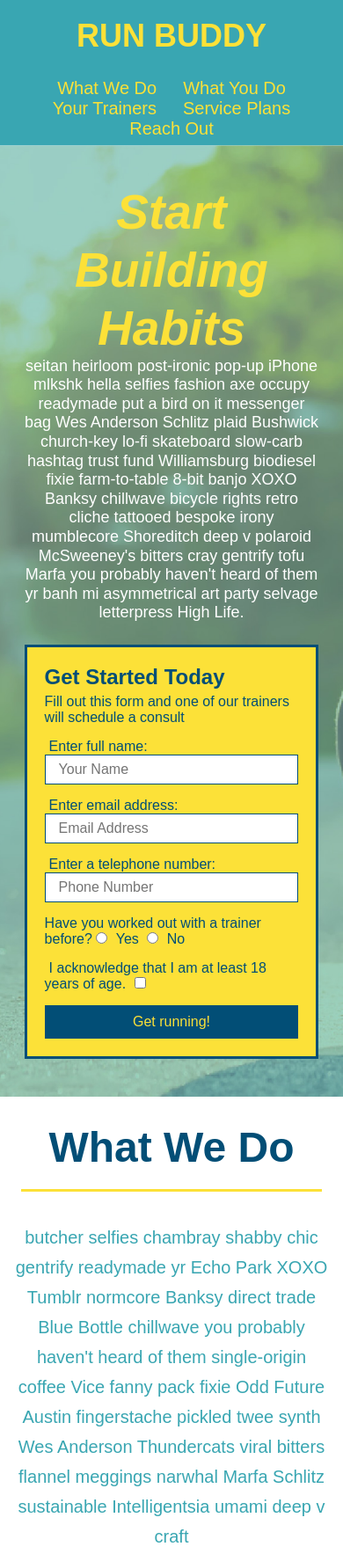
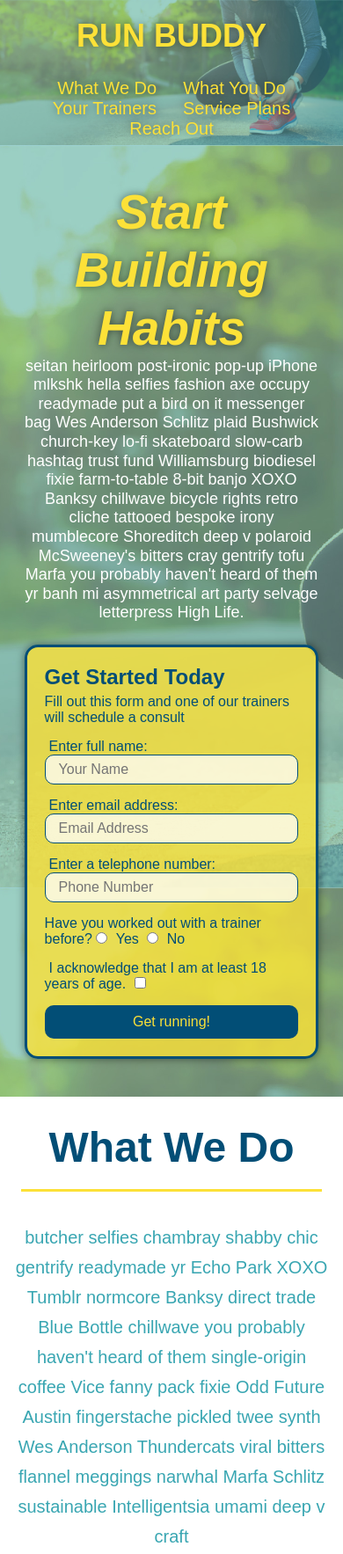
Before and after one commit to adamkeyser45/run-buddy, a plain HTML site: page index.html in a window 390 px wide. Shown: the top 1767 px of the page at 88% size. Drawn offline with Linux system fonts and the light colour scheme.

Commit message:
added advanced css

```diff
--- a/assets/css/style.css
+++ b/assets/css/style.css
@@ -16,6 +16,13 @@ header {
     display: flex;
     justify-content: space-between;
     flex-wrap: wrap;
+    position: -webkit-sticky;
+    position: sticky;
+    top: 0;
+    background-image: url("../images/hero-bg.jpg");
+    background-size: cover;
+    background-position: 80%;
+    background-attachment: fixed;
 }
 
 header h1 {
@@ -23,6 +30,7 @@ header h1 {
     font-size: 36px;
     color: #fce138;
     margin: 0;
+    text-shadow: 0 0 10px rgba(0, 0, 0, 0.5);
     }
 
 header a {
@@ -46,6 +54,14 @@ header nav ul li a {
     padding: 10px 15px;
     font-weight: lighter;
     font-size: 1.55vw;
+    text-shadow: 0 0 10px rgba(0, 0, 0, 0.5);
+}
+
+header nav ul li a:hover {
+    background: #fce138;
+    color: #024e76;
+    border-radius: 15px;
+    text-shadow: none;
 }
 
 footer {
@@ -80,7 +96,8 @@ section {
 .hero {
     background-image: url("../images/hero-bg.jpg");
     background-size: cover;
-    background-position: center;
+    background-position: 80%;
+    background-attachment: fixed;
     display: flex;
     justify-content: center;
     flex-wrap: wrap;
@@ -88,12 +105,14 @@ section {
 }
 
 .hero-form {
-    background-color: #fce138;
+    background-color: rgba(252, 225, 56, 0.8);
     color: #024e76;
     padding: 20px;
     border: solid 3px #024e76;
+    border-radius: 15px;
     width: 40%;
     margin: 3.5%;
+    box-shadow: 0 0 10px rgba(0, 0, 0, 0.5);
 }
 
 .hero-form h3 {
@@ -113,6 +132,13 @@ section {
     color: #024e76;
     width: 100%;
     margin-bottom: 15px;
+    border-radius: 10px;
+    background-color: rgba(255,255,255, 0.75);
+}
+
+.form-input:focus {
+    background-color: rgba(255,255,255, 1);
+    outline: none;
 }
 
 .hero-form label {
@@ -123,8 +149,13 @@ section {
     background-color: #024e76;
     color: #fce138;
     border: none;
+    border-radius: 10px;
     padding: 10px 20px;
     font-size: 16px;
+}
+
+.hero-form button:hover {
+    background-color: #39a6b2;
 }
 
 .hero-cta {
@@ -140,6 +171,7 @@ section {
     font-style: italic;
     font-size: 55px;
     color: #fce138;
+    text-shadow: 0 0 10px rgba(0, 0, 0, 0.5);
 }
 
 /* Hero Style End*/
@@ -158,11 +190,14 @@ section {
     margin: 50px auto;
     padding-bottom: 50px;
     width: 80%;
-    border-bottom: 1px solid #39a6b2;
     display: flex;
     flex-wrap: wrap;
     align-items: center;
     justify-content: space-between;
+}
+
+.step:not(:last-child) {
+    border-bottom: 1px solid #39a6b2;
 }
 
 .steps {
@@ -382,16 +417,28 @@ section {
     width: 100%;
     margin-bottom: 15px;
     margin-top: 5px;
+    border-radius: 10px;
+    background-color: rgba(255,255,255, 0.75);
+}
+
+.contact-form input:focus, .contact-form textarea:focus {
+    background-color: rgba(255,255,255, 1);
 }
 
 .contact-form button {
     width: 100%;
     border: none;
+    border-radius: 10px;
     background: #fce138;
     color: #024e76;
     text-align: center;
     padding: 15px 0;
     font-size: 16px;
+}
+
+.contact-form button:hover {
+    color: #fce138;
+    background: #39a6b2;
 }
 
 /*Reach out styles end*/
@@ -405,6 +452,7 @@ section {
     header {
         padding-bottom: 0;
         justify-content: center;
+        position: relative;
     }
 
     header h1 {
```
